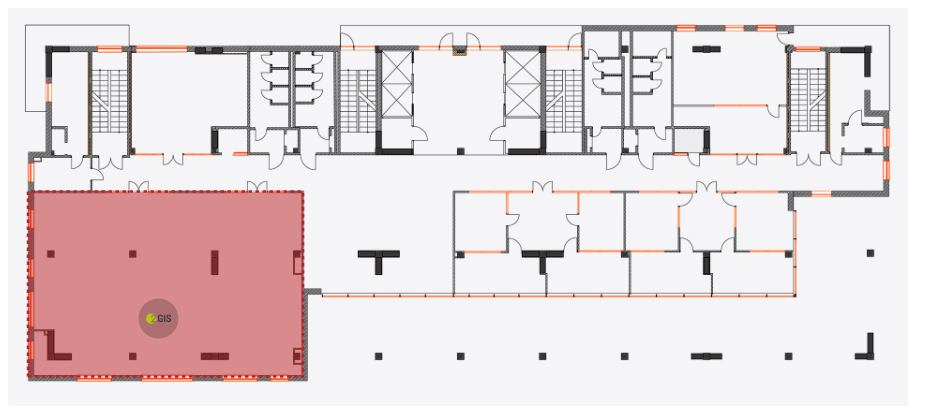
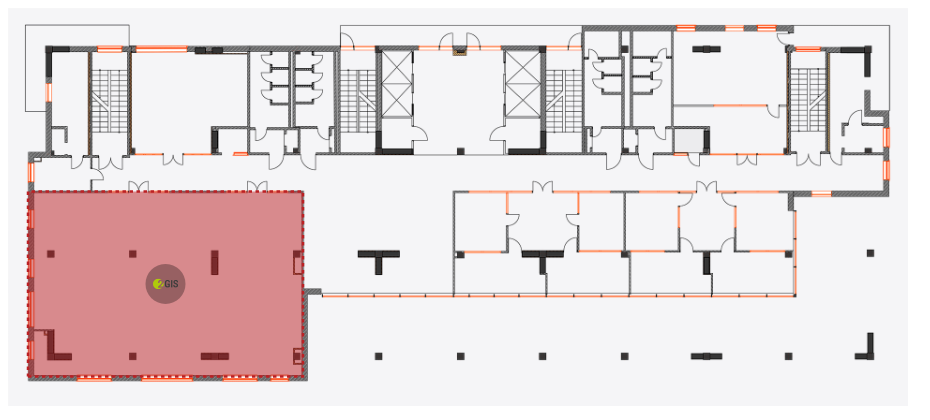
Before and after one commit to SarasovMatvey/avrora, a website: page index.html in a window 1280 px wide. Shown: the whole page, without its empty margins (0-930 px from the left). Drawn offline with nearby package versions, Linux system fonts and the light colour scheme.

Commit message:
added autocenter option

```diff
--- a/index.html
+++ b/index.html
@@ -32,8 +32,8 @@
               spaceType: 'busy',
               organizationInfo: {
                 logo: '2gis.svg',
-                logoCoords: [138, 93]
-              }
+                autocenter: true,
+              },
             },
           ],
         },
--- a/main.js
+++ b/main.js
@@ -7,7 +7,7 @@ const SPACE_FILL_BUSY = 'rgba(187, 33, 36, 0.5)';
 const SPACE_FILL_AVAILABLE = 'rgba(34, 187, 51, 0.5)';
 const ACTIVE_FLOOR_INDEX = 0;
 const ORGANIZATION_LOGO_WIDTH = 25;
-const ORGANIZATION_LOGO_BACKGROUND_COLOR = 'rgba(0, 0, 0, 0.2)';
+const ORGANIZATION_LOGO_BACKGROUND_COLOR = 'rgba(0, 0, 0, 0.3)';
 const ORGANIZATION_LOGO_BACKGROUND_RADIUS = 20;
 
 class FloorsScheme {
@@ -35,7 +35,7 @@ class FloorsScheme {
       const floorImage = this.data[i].floorImage;
       this.wrapper.append(
         `<img class="floor-image" src="${floorImage}" data-index="${i}" hidden/>`
-        );
+      );
     }
 
     this.changeActiveFloor(ACTIVE_FLOOR_INDEX);
@@ -48,14 +48,16 @@ class FloorsScheme {
     this.wrapper.find('.floor-image').attr('hidden', true);
     floorImage.attr('hidden', false);
 
-
-    floorImage.on('load', function () {
-      this.dpiWrapperWidth = this.wrapper.width() * 2;
-      this.dpiWrapperHeight = this.wrapper.height() * 2;
-      this.canvas.attr('width', this.dpiWrapperWidth + "px");
-      this.canvas.attr('height', this.dpiWrapperHeight + "px");
-      this._showFloorSpaces(floorIndex);
-    }.bind(this));
+    floorImage.on(
+      'load',
+      function () {
+        this.dpiWrapperWidth = this.wrapper.width() * 2;
+        this.dpiWrapperHeight = this.wrapper.height() * 2;
+        this.canvas.attr('width', this.dpiWrapperWidth + 'px');
+        this.canvas.attr('height', this.dpiWrapperHeight + 'px');
+        this._showFloorSpaces(floorIndex);
+      }.bind(this)
+    );
   }
 
   _addSpace(coords, type, organizationInfo) {
@@ -85,37 +87,92 @@ class FloorsScheme {
     this.ctx.fill();
 
     if (type === 'busy') {
-      this._drawLogo(organizationInfo.logo, organizationInfo.logoCoords);
+      if (organizationInfo.autocenter) {
+        this._drawLogo(organizationInfo.logo, coords, true);
+      } else {
+        this._drawLogo(organizationInfo.logo, organizationInfo.logoCoords);
+      }
     }
   }
 
-  _drawLogo(logo, coords) {
-    let logoImage = new Image();
+  _drawLogo(logo, coords, autocenter = false) {
+    const logoImage = new Image();
     logoImage.src = logo;
     const [x, y] = coords;
 
+    logoImage.onload = () => {
+      const scaleFactor = logoImage.width / ORGANIZATION_LOGO_WIDTH;
+      let realX;
+      let realY;
 
-    logoImage.onload = () => {
-      let realX = x * 2;
-      let realY = this.dpiWrapperHeight - y * 2;
-      let scaleFactor = logoImage.width / ORGANIZATION_LOGO_WIDTH;
-      let backgroundCenterX = realX + ORGANIZATION_LOGO_WIDTH;
-      let backgroundCenterY = realY + logoImage.height / scaleFactor;
+      if (autocenter) {
+        let spaceMinX;
+        let spaceMaxX;
+        let spaceMinY;
+        let spaceMaxY;
+
+        coords.forEach(([x, y]) => {
+          if (!spaceMinX) spaceMinX = x;
+          if (!spaceMaxX) spaceMaxX = x;
+          if (!spaceMinY) spaceMinY = y;
+          if (!spaceMaxY) spaceMaxY = y;
+
+          if (x < spaceMinX) spaceMinX = x;
+          if (x > spaceMaxX) spaceMaxX = x;
+          if (y < spaceMinY) spaceMinY = y;
+          if (y > spaceMaxY) spaceMaxY = y;
+        });
+
+        realX =
+          (spaceMinX + (spaceMaxX - spaceMinX) / 2) * 2 -
+          ORGANIZATION_LOGO_WIDTH;
+        realY =
+          this.dpiWrapperHeight -
+          (spaceMinY + (spaceMaxY - spaceMinY) / 2) * 2 -
+          logoImage.height / scaleFactor;
+      } else {
+        realX = x * 2 - ORGANIZATION_LOGO_WIDTH;
+        realY = this.dpiWrapperHeight - y * 2 - logoImage.height / scaleFactor;
+      }
+
+      const backgroundCenterX = realX + ORGANIZATION_LOGO_WIDTH;
+      const backgroundCenterY = realY + logoImage.height / scaleFactor;
 
       this.ctx.beginPath();
-      this.ctx.arc(backgroundCenterX, backgroundCenterY, ORGANIZATION_LOGO_BACKGROUND_RADIUS * 2, 0, 2 * Math.PI, false);
+      this.ctx.arc(
+        backgroundCenterX,
+        backgroundCenterY,
+        ORGANIZATION_LOGO_BACKGROUND_RADIUS * 2,
+        0,
+        2 * Math.PI,
+        false
+      );
       this.ctx.fillStyle = ORGANIZATION_LOGO_BACKGROUND_COLOR;
       this.ctx.fill();
 
-      this.ctx.drawImage(logoImage, 0, 0, logoImage.width, logoImage.height, realX, realY, ORGANIZATION_LOGO_WIDTH * 2, (logoImage.height / scaleFactor) * 2);
-    }
+      this.ctx.drawImage(
+        logoImage,
+        0,
+        0,
+        logoImage.width,
+        logoImage.height,
+        realX,
+        realY,
+        ORGANIZATION_LOGO_WIDTH * 2,
+        (logoImage.height / scaleFactor) * 2
+      );
+    };
   }
 
   _showFloorSpaces(floorIndex) {
     this.ctx.clearRect(0, 0, this.canvas.width(), this.canvas.height());
 
     for (const spaceInfo of this.data[floorIndex].spacesInfo) {
-      this._addSpace(spaceInfo.spaceCoords, spaceInfo.spaceType, spaceInfo.organizationInfo);
+      this._addSpace(
+        spaceInfo.spaceCoords,
+        spaceInfo.spaceType,
+        spaceInfo.organizationInfo
+      );
     }
   }
 }
```
